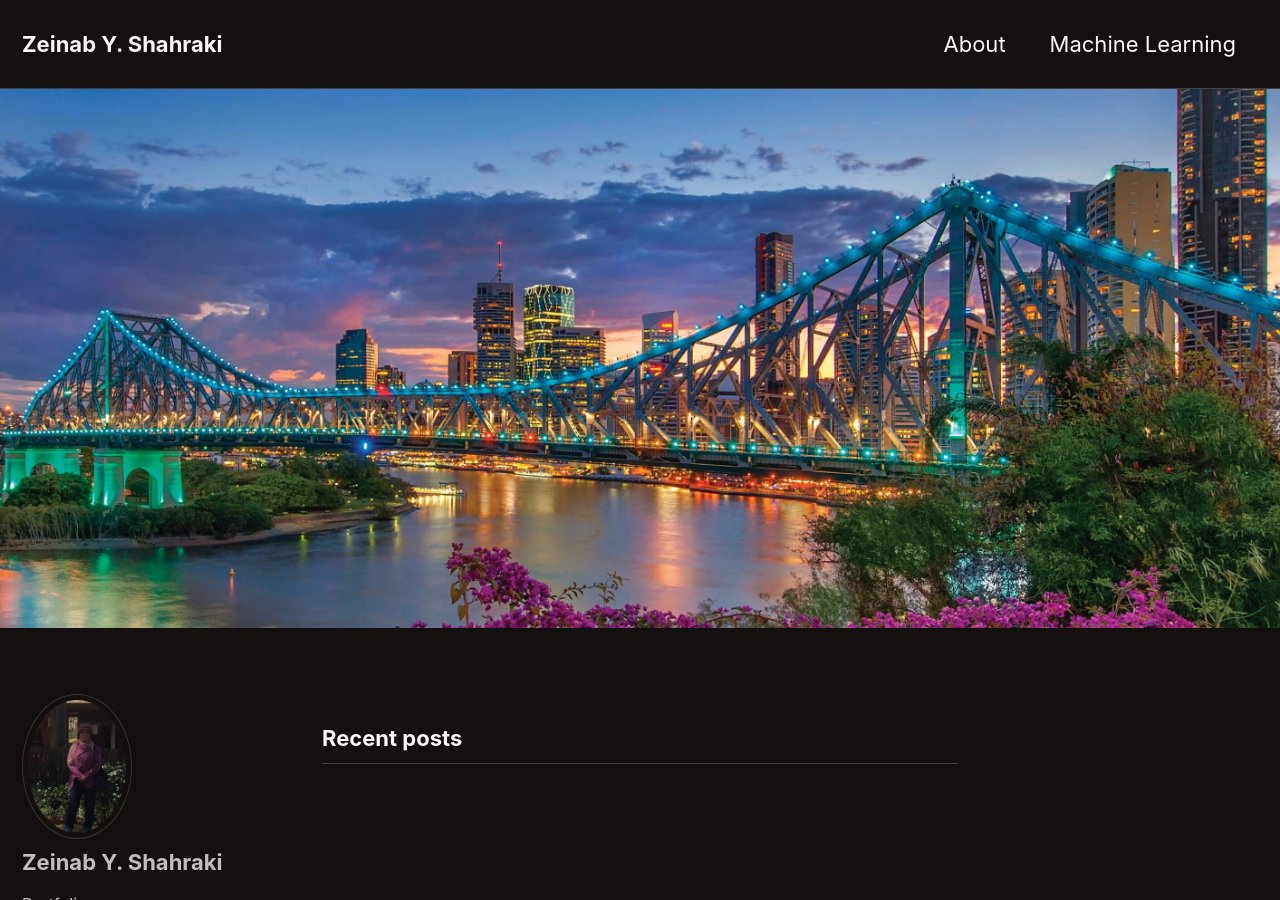
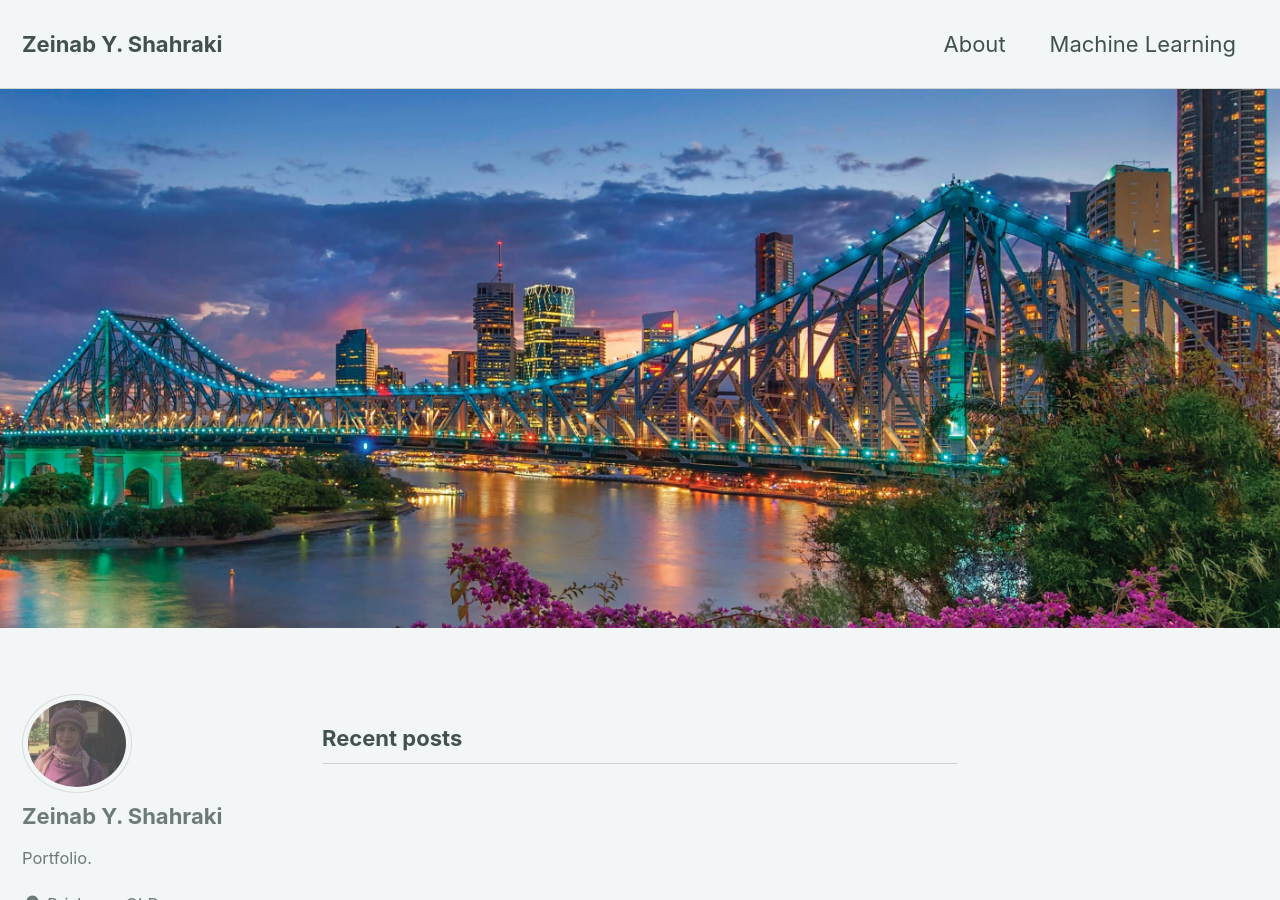
Before and after one commit to z1shahraki/z1shahraki.github.io, a Jekyll site: the page built from index.html, in a window 1280 px wide and 900 px high. Built offline with Jekyll 4.4.1, drawn with Linux system fonts in a browser that asks for light colours; cached includes are drawn as plain includes; nearby versions of some CDN libraries; the list of posts is cut into pages by our own code.

Commit message:
new gith

```diff
--- a/_config.yml
+++ b/_config.yml
@@ -12,7 +12,7 @@
 
 # theme                  : "minimal-mistakes-jekyll"
 # remote_theme           : "mmistakes/minimal-mistakes"
-minimal_mistakes_skin    : "neon" # "default", "air", "aqua", "contrast", "dark", "dirt", "neon", "mint", "plum", "sunrise"
+minimal_mistakes_skin    : "mint" # "default", "air", "aqua", "contrast", "dark", "dirt", "neon", "mint", "plum", "sunrise"
 
 # Site Settings
 locale                   : "en-US"
```
Also changed, not shown: images/zy10.jpg.
